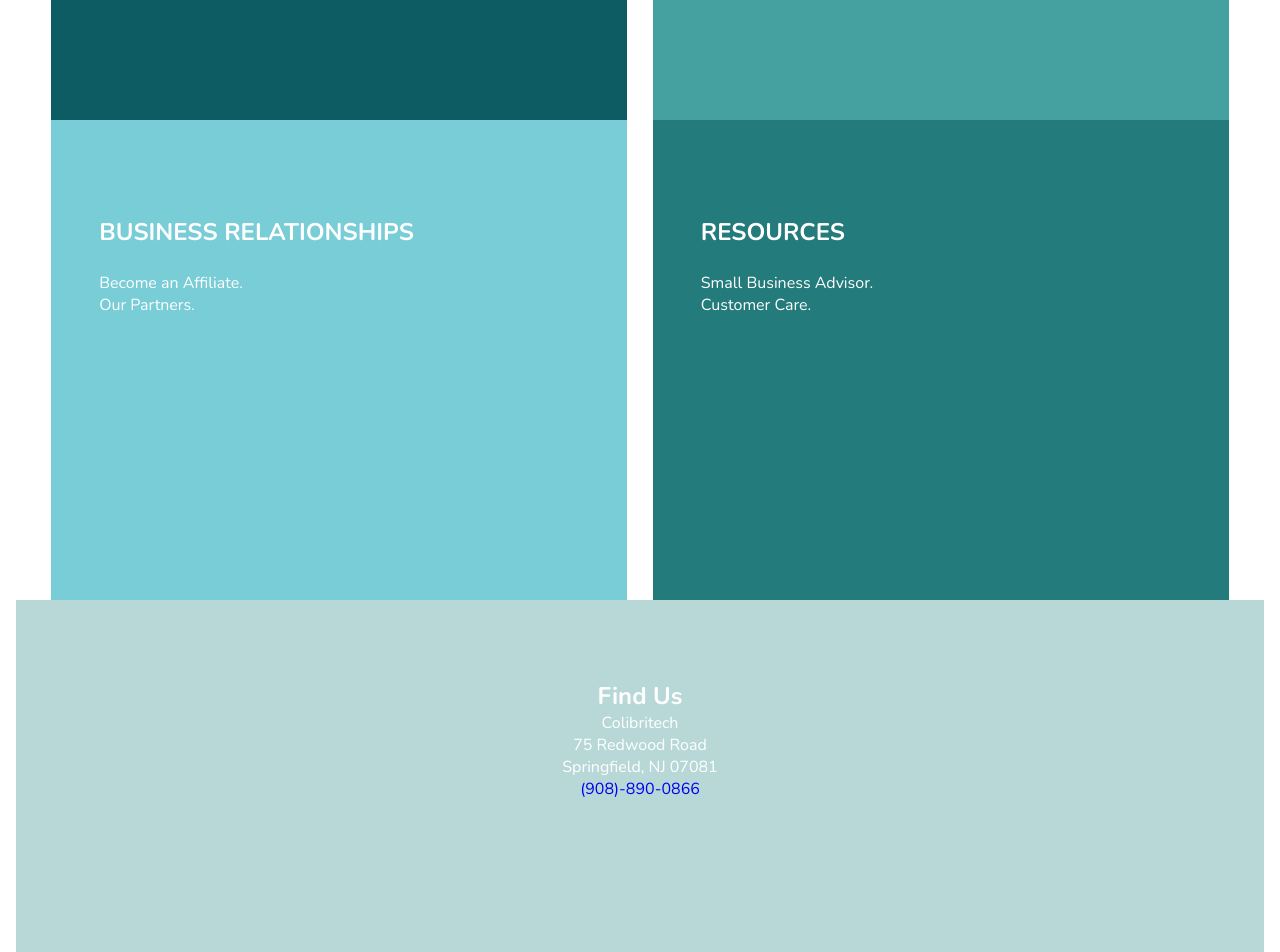
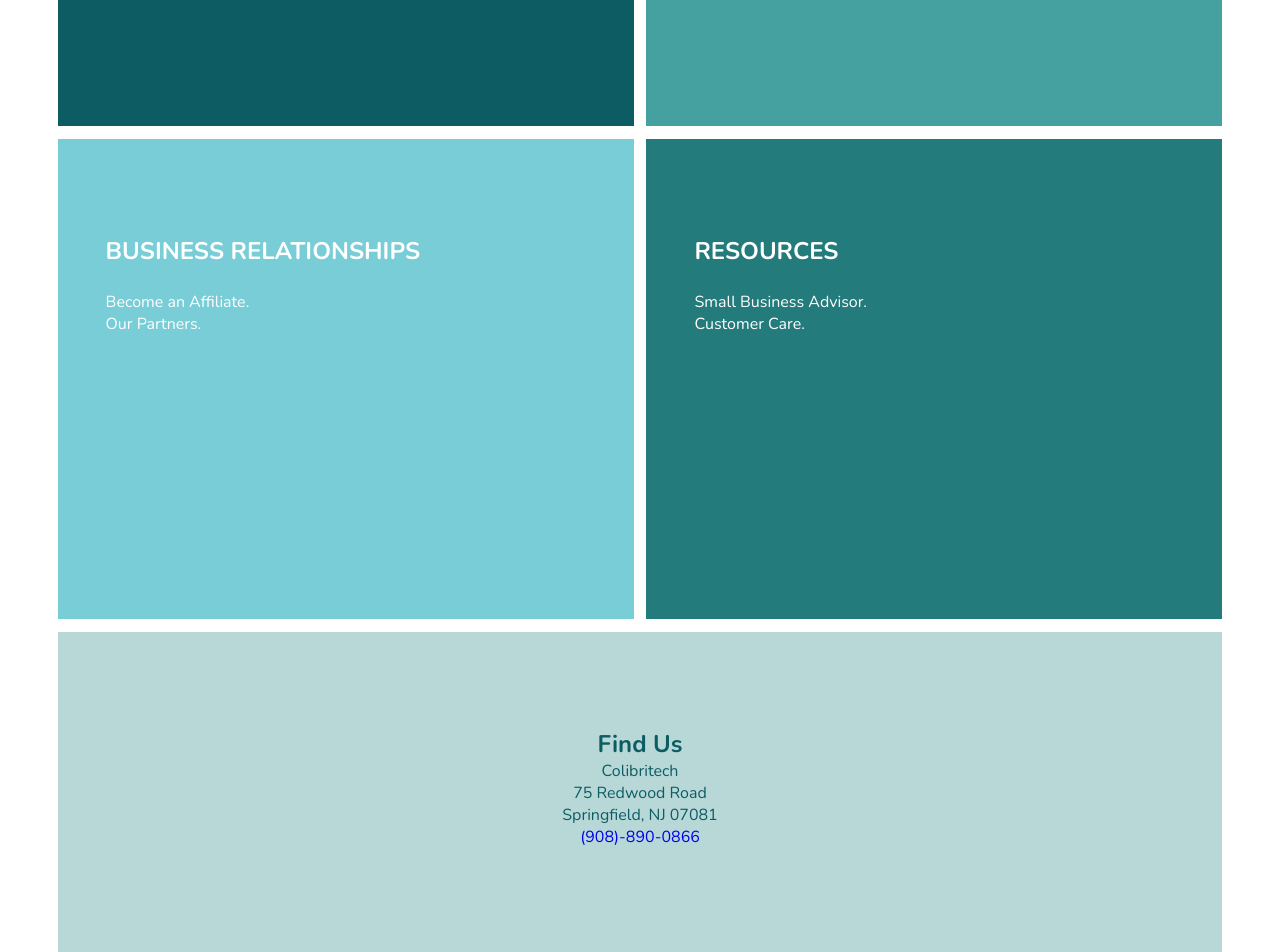
Before and after one commit to tfb34/colibris-website, a plain HTML site: page index.html in a window 1280 px wide. Shown: the part 1160-2112 px from the top of the page. Drawn offline with nearby package versions, Linux system fonts and the light colour scheme.

Commit message:
Adjust'find-us' box in layout and add banner

```diff
--- a/custom.css
+++ b/custom.css
@@ -21,6 +21,7 @@ ul{
 	box-sizing: border-box;
     padding-top: 30vh;
     text-align: center;
+    background-size: cover;
 }
 #home{
 	color:white;
@@ -108,13 +109,16 @@ ul{
 	color:white;
 }
 #find-us{
-	height:50vh;
+	height:30vh;
 	text-align: center;
-	padding-top:5em;
-	/*	background-color: #F4D35E;*/
-    margin: 1em;
+	padding-top:6em;
+	/*	background-color: #F4D35E; yellow*/
+   	margin:0;
     color: white;
     background-color: #B8D8D8;
+}
+#find-us{
+	color: #0D5C63;
 }
 #menu-close-btn, #menu-open-btn{
 	font-size:24px;
@@ -198,12 +202,18 @@ form{
 }
 .form-btn{
 	width: 5em !important;
-    background-color: #19647E;
+    background-color: #0D5C63;
     border: none;
     color:white;
+    cursor: pointer;
 }
 .wrapper{
 	text-align: center;
+}
+.wrapper:after{
+	content:"";
+	display: block;
+	clear:both;
 }
 .overlay{
 	background-color: rgba(0,0,0,0.5);
@@ -232,6 +242,13 @@ form{
 #find-us ul li{
 	list-style: none;
 }
+#banner{
+	background-color: #0D5C63;color:white;text-align: center;padding:2em;
+}
+#banner a{
+	color:white;
+	text-decoration: underline;
+}
 @media only screen and (min-width: 700px){
 	#home h2{
 		font-size: 18px;
@@ -244,6 +261,7 @@ form{
 	}
 }
 @media only screen and (min-width: 1024px){
+
 	.column-1,.column-2{
 		/*width:600px;*/
 		width:45%;
@@ -251,24 +269,20 @@ form{
 		height:60vh;
 		text-align: left;
     	padding: 6em 3em;
-
-
-    /*	width: 100%;
-    text-align: center;
-    box-sizing: border-box;
-    margin: 0;
-    padding: 6em 1em;*/
+    	margin-bottom: 0.5%;
+    	margin-top:0.5%;
 	}
 	.column-1{
-		margin-left: 4%;
-		margin-right:1%;
+		margin-left: 4.5%;
+		margin-right:0.5%;
 	}
 	.column-2{
-		margin-left:1%;
-		margin-right: 4%;
+		margin-left:0.5%;
+		margin-right: 4.5%;
 	}
 	#find-us{
 		clear: both;
+		 margin: 0.5% 4.5% 1% 4.5%;
 	}
 	#home h2{
 		font-size: 24px;
--- a/index.html
+++ b/index.html
@@ -96,6 +96,9 @@
 	    <input type="hidden" name="next_url" value="http://jscpagrowth.com/contact_us">
 	    </form>
     </div>
+	<div id="banner">
+    	<p>Need help creating a website for your business? Call us Mon-Fri 9AM-7PM at <a href="tel:9086700866">(908)-890-0866</a>.</p>
+    </div>
 	<footer>
 		<div>
 			<img src="assets/calibriLogo.png">
```
